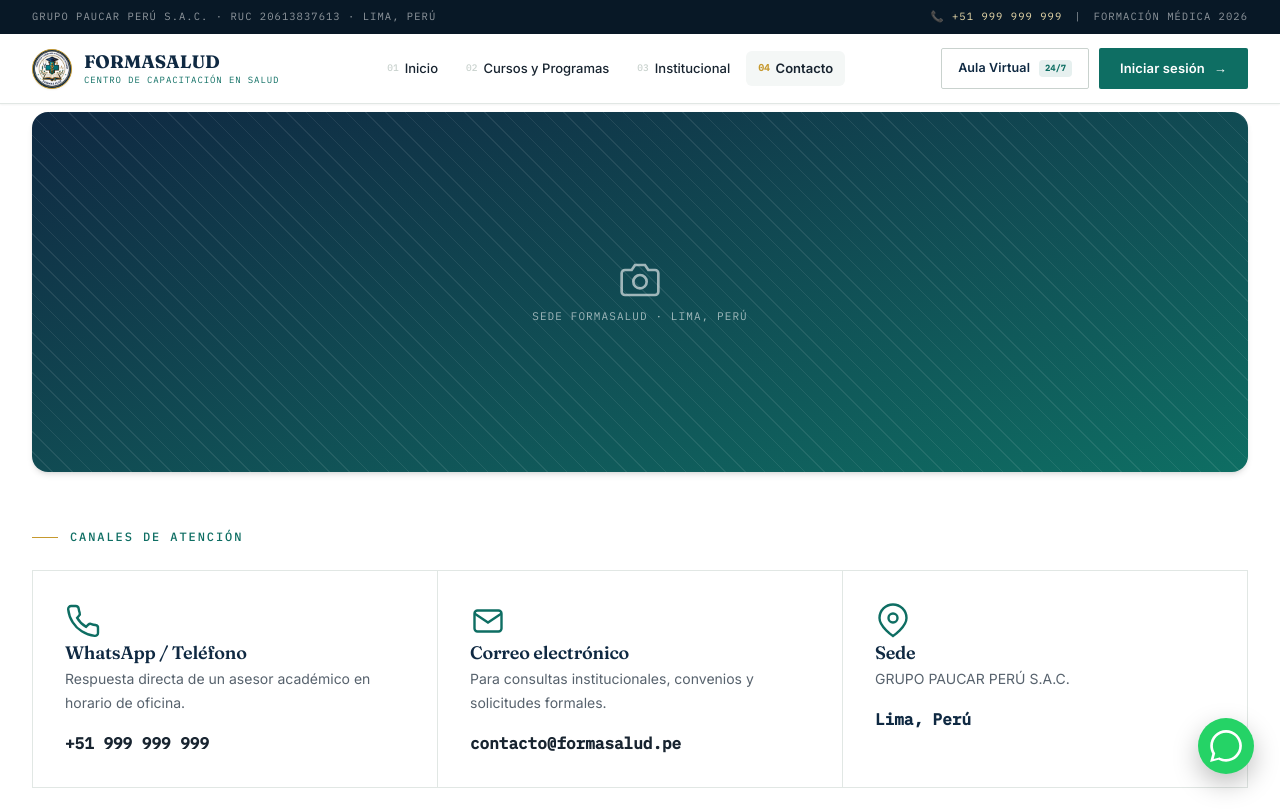
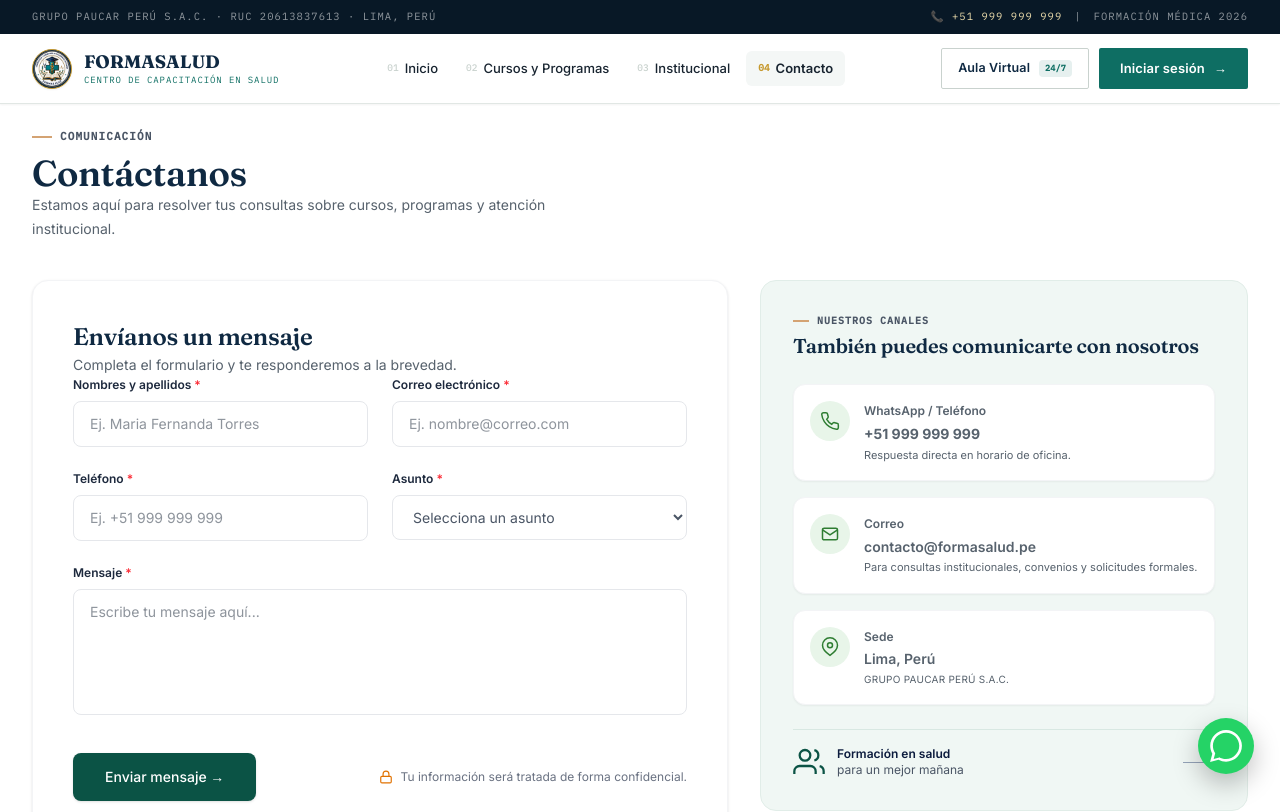
Before and after one commit to elrufo21/formasalud-web, a Next.js app: page /contacto in a window 1280 px wide. Shown: the top 812 px of the page. Built offline with nearby package versions, Linux system fonts and the light colour scheme.

Commit message:
Cambios en el estilod e contacto

```diff
--- a/src/features/contact/components/ContactSection.tsx
+++ b/src/features/contact/components/ContactSection.tsx
@@ -1,126 +1,241 @@
+"use client";
+
 import React from "react";
-import Link from "next/link";
-import { Eyebrow } from "@/components/ui/Eyebrow";
 
 export function ContactSection() {
   return (
-    <section className="!pt-2 pb-20">
-      <div className="wrap">
-        <div className="relative w-full aspect-[21/9] max-h-[360px] rounded-2xl overflow-hidden bg-gradient-to-br from-navy to-teal mb-14 shadow-md">
-          <div
-            className="absolute inset-0 opacity-[.08]"
-            style={{
-              backgroundImage:
-                "repeating-linear-gradient(45deg,#fff 0,#fff 1px,transparent 1px,transparent 14px)",
-            }}
-          />
-          <div className="absolute inset-0 flex flex-col items-center justify-center gap-2 text-center px-6">
-            <svg
-              className="w-10 h-10 text-white/60"
-              viewBox="0 0 24 24"
-              fill="none"
-              stroke="currentColor"
-              strokeWidth="1.6"
-            >
-              <path d="M23 19a2 2 0 0 1-2 2H3a2 2 0 0 1-2-2V8a2 2 0 0 1 2-2h4l2-3h6l2 3h4a2 2 0 0 1 2 2z" />
-              <circle cx="12" cy="13" r="4" />
-            </svg>
-            <span className="font-mono text-[11px] tracking-widest uppercase text-white/60">
-              Sede FORMASALUD · Lima, Perú
+    <section className="pt-4 pb-16 px-4 sm:px-6 lg:px-8 bg-white relative overflow-hidden">
+
+      {/* Cabecera */}
+      <div className="max-w-7xl mx-auto relative mb-10">
+        <div className="pt-2">
+          <div className="flex items-center gap-2 mb-2">
+            <span className="w-5 h-[2px] bg-[#d4a373]"></span>
+            <span className="text-[11px] font-mono tracking-widest text-gray-600 uppercase font-semibold">
+              Comunicación
             </span>
+          </div>
+          <h1 className="text-4xl font-serif font-bold text-[#0b1b3d] tracking-tight">
+            Contáctanos
+          </h1>
+          <p className="text-sm text-gray-600 mt-2 max-w-xl">
+            Estamos aquí para resolver tus consultas sobre cursos, programas y atención institucional.
+          </p>
         </div>
       </div>
 
-        <Eyebrow>Canales de atención</Eyebrow>
-        <div className="contact-grid grid grid-cols-1 md:grid-cols-3 gap-px bg-line border border-line mt-6">
-          <div className="contact-card bg-paper p-8">
-            <svg
-              className="w-9 h-9 text-teal"
-              viewBox="0 0 24 24"
-              fill="none"
-              stroke="currentColor"
-              strokeWidth="1.6"
+      <div className="max-w-7xl mx-auto relative z-10">
+
+        {/* Grid Principal */}
+        <div className="grid grid-cols-1 lg:grid-cols-12 gap-8 items-start mb-14">
+
+          {/* Formulario (7 columnas) */}
+          <div className="lg:col-span-7 bg-white p-8 sm:p-10 rounded-2xl border border-gray-100 shadow-sm">
+            <h2 className="text-2xl font-serif font-bold text-[#0b1b3d] mb-1">
+              Envíanos un mensaje
+            </h2>
+            <p className="text-sm text-gray-500 mb-8">
+              Completa el formulario y te responderemos a la brevedad.
+            </p>
+
+            <form onSubmit={(e) => e.preventDefault()} className="space-y-6">
+
+              <div className="grid grid-cols-1 sm:grid-cols-2 gap-6">
+                <div>
+                  <label className="block text-xs font-semibold text-slate-800 mb-2">
+                    Nombres y apellidos <span className="text-red-500">*</span>
+                  </label>
+                  <input
+                    type="text"
+                    placeholder="Ej. Maria Fernanda Torres"
+                    className="w-full px-4 py-3 text-sm bg-white border border-gray-200 rounded-lg focus:outline-none focus:border-[#0b5345] transition text-gray-800"
+                    required
+                  />
+                </div>
+                <div>
+                  <label className="block text-xs font-semibold text-slate-800 mb-2">
+                    Correo electrónico <span className="text-red-500">*</span>
+                  </label>
+                  <input
+                    type="email"
+                    placeholder="Ej. nombre@correo.com"
+                    className="w-full px-4 py-3 text-sm bg-white border border-gray-200 rounded-lg focus:outline-none focus:border-[#0b5345] transition text-gray-800"
+                    required
+                  />
+                </div>
+              </div>
+
+              <div className="grid grid-cols-1 sm:grid-cols-2 gap-6">
+                <div>
+                  <label className="block text-xs font-semibold text-slate-800 mb-2">
+                    Teléfono <span className="text-red-500">*</span>
+                  </label>
+                  <input
+                    type="text"
+                    placeholder="Ej. +51 999 999 999"
+                    className="w-full px-4 py-3 text-sm bg-white border border-gray-200 rounded-lg focus:outline-none focus:border-[#0b5345] transition text-gray-800"
+                    required
+                  />
+                </div>
+                <div>
+                  <label className="block text-xs font-semibold text-slate-800 mb-2">
+                    Asunto <span className="text-red-500">*</span>
+                  </label>
+                  <select className="w-full px-4 py-3 text-sm bg-white border border-gray-200 rounded-lg focus:outline-none focus:border-[#0b5345] transition text-gray-600">
+                    <option>Selecciona un asunto</option>
+                    <option>Consultas sobre Cursos</option>
+                    <option>Programas Académicos</option>
+                    <option>Atención Institucional</option>
+                  </select>
+                </div>
+              </div>
+
+              <div>
+                <label className="block text-xs font-semibold text-slate-800 mb-2">
+                  Mensaje <span className="text-red-500">*</span>
+                </label>
+                <textarea
+                  rows={5}
+                  placeholder="Escribe tu mensaje aquí..."
+                  className="w-full px-4 py-3 text-sm bg-white border border-gray-200 rounded-lg focus:outline-none focus:border-[#0b5345] transition resize-none text-gray-800"
+                  required
+                ></textarea>
+              </div>
+
+              <div className="flex flex-col sm:flex-row items-center justify-between gap-4 pt-2">
+                <button
+                  type="submit"
+                  className="w-full sm:w-auto bg-[#0b5345] text-white px-8 py-3.5 rounded-lg text-sm font-medium hover:bg-[#083d33] transition shadow-sm"
                 >
+                  Enviar mensaje &rarr;
+                </button>
+
+                <div className="flex items-center gap-2 text-xs text-gray-500">
+                  <svg className="w-3.5 h-3.5 text-amber-600 shrink-0" fill="none" viewBox="0 0 24 24" stroke="currentColor" strokeWidth="2">
+                    <rect x="3" y="11" width="18" height="11" rx="2" ry="2" />
+                    <path d="M7 11V7a5 5 0 0 1 10 0v4" />
+                  </svg>
+                  <span>Tu información será tratada de forma confidencial.</span>
+                </div>
+              </div>
+
+            </form>
+          </div>
+
+          {/* Tarjeta de Canales (5 columnas) - Contiene el bloque de personas exacto */}
+          <div className="lg:col-span-5 bg-[#f0f7f4] p-8 rounded-2xl border border-[#e1ede8] space-y-6">
+
+            <div>
+              <div className="flex items-center gap-2 mb-1">
+                <span className="w-4 h-[2px] bg-[#d4a373]"></span>
+                <span className="text-[10px] font-mono tracking-widest text-gray-600 uppercase font-semibold">
+                  Nuestros Canales
+                </span>
+              </div>
+              <h3 className="text-xl font-serif font-bold text-[#0b1b3d] mt-1">
+                También puedes comunicarte con nosotros
+              </h3>
+            </div>
+
+            <div className="space-y-4 text-sm">
+
+              {/* WhatsApp Item */}
+              <div className="bg-white p-4 rounded-xl border border-gray-100 flex items-start gap-3.5 shadow-xs">
+                <div className="w-10 h-10 rounded-full bg-[#e8f5e9] flex items-center justify-center text-[#2e7d32] shrink-0">
+                  <svg className="w-5 h-5" fill="none" viewBox="0 0 24 24" stroke="currentColor" strokeWidth="1.8">
                     <path d="M22 16.92v3a2 2 0 0 1-2.18 2 19.79 19.79 0 0 1-8.63-3.07 19.5 19.5 0 0 1-6-6 19.79 19.79 0 0 1-3.07-8.67A2 2 0 0 1 4.11 2h3a2 2 0 0 1 2 1.72c.12.9.34 1.79.66 2.65a2 2 0 0 1-.45 2.11L8.09 9.91a16 16 0 0 0 6 6l1.43-1.43a2 2 0 0 1 2.11-.45c.86.32 1.75.54 2.65.66A2 2 0 0 1 22 16.92z" />
                   </svg>
-            <h4 className="text-lg font-serif text-navy font-semibold mt-4">
-              WhatsApp / Teléfono
-            </h4>
-            <p className="text-sm text-ink-soft mt-2 leading-relaxed">
-              Respuesta directa de un asesor académico en horario de oficina.
-            </p>
-            <a
-              className="value block mt-4 font-mono font-semibold text-navy text-base hover:text-teal"
-              href="https://wa.me/51999999999"
-              target="_blank"
-              rel="noopener noreferrer"
-            >
-              +51 999 999 999
-            </a>
+                </div>
+                <div>
+                  <p className="font-semibold text-[#0b1b3d] text-xs">WhatsApp / Teléfono</p>
+                  <p className="text-[#0b5345] font-bold text-sm mt-0.5">+51 999 999 999</p>
+                  <p className="text-[11px] text-gray-500 mt-0.5">Respuesta directa en horario de oficina.</p>
+                </div>
               </div>
 
-          <div className="contact-card bg-paper p-8">
-            <svg
-              className="w-9 h-9 text-teal"
-              viewBox="0 0 24 24"
-              fill="none"
-              stroke="currentColor"
-              strokeWidth="1.6"
-            >
+              {/* Correo Item */}
+              <div className="bg-white p-4 rounded-xl border border-gray-100 flex items-start gap-3.5 shadow-xs">
+                <div className="w-10 h-10 rounded-full bg-[#e8f5e9] flex items-center justify-center text-[#2e7d32] shrink-0">
+                  <svg className="w-5 h-5" fill="none" viewBox="0 0 24 24" stroke="currentColor" strokeWidth="1.8">
                     <rect x="3" y="5" width="18" height="14" rx="2" />
                     <path d="M3 7l9 6 9-6" />
                   </svg>
-            <h4 className="text-lg font-serif text-navy font-semibold mt-4">
-              Correo electrónico
-            </h4>
-            <p className="text-sm text-ink-soft mt-2 leading-relaxed">
-              Para consultas institucionales, convenios y solicitudes formales.
-            </p>
-            <a
-              className="value block mt-4 font-mono font-semibold text-navy text-base hover:text-teal"
-              href="mailto:contacto@formasalud.pe"
-            >
-              contacto@formasalud.pe
-            </a>
+                </div>
+                <div>
+                  <p className="font-semibold text-[#0b1b3d] text-xs">Correo</p>
+                  <p className="text-[#0b5345] font-semibold text-sm mt-0.5">contacto@formasalud.pe</p>
+                  <p className="text-[11px] text-gray-500 mt-0.5">Para consultas institucionales, convenios y solicitudes formales.</p>
+                </div>
               </div>
 
-          <div className="contact-card bg-paper p-8">
-            <svg
-              className="w-9 h-9 text-teal"
-              viewBox="0 0 24 24"
-              fill="none"
-              stroke="currentColor"
-              strokeWidth="1.6"
-            >
+              {/* Sede Item */}
+              <div className="bg-white p-4 rounded-xl border border-gray-100 flex items-start gap-3.5 shadow-xs">
+                <div className="w-10 h-10 rounded-full bg-[#e8f5e9] flex items-center justify-center text-[#2e7d32] shrink-0">
+                  <svg className="w-5 h-5" fill="none" viewBox="0 0 24 24" stroke="currentColor" strokeWidth="1.8">
                     <path d="M21 10c0 6-9 12-9 12s-9-6-9-12a9 9 0 0 1 18 0z" />
                     <circle cx="12" cy="10" r="3" />
                   </svg>
-            <h4 className="text-lg font-serif text-navy font-semibold mt-4">
-              Sede
-            </h4>
-            <p className="text-sm text-ink-soft mt-2 leading-relaxed">
-              GRUPO PAUCAR PERÚ S.A.C.
-            </p>
-            <span className="value block mt-4 font-mono font-semibold text-navy text-base">
-              Lima, Perú
-            </span>
+                </div>
+                <div>
+                  <p className="font-semibold text-[#0b1b3d] text-xs">Sede</p>
+                  <p className="text-[#0b1b3d] font-semibold text-sm mt-0.5">Lima, Perú</p>
+                  <p className="text-[10px] text-gray-400 tracking-wide uppercase mt-0.5">GRUPO PAUCAR PERÚ S.A.C.</p>
                 </div>
               </div>
 
-        <div className="claim-band bg-tealtint border border-line p-8 md:p-10 flex flex-col md:flex-row justify-between items-start md:items-center gap-6 mt-14 rounded-sm">
-          <div>
-            <h4 className="text-xl font-serif text-navy font-semibold">
-              Libro de Reclamaciones
-            </h4>
-            <p className="text-sm text-ink-soft mt-1.5 leading-relaxed max-w-xl">
-              Como establece la normativa peruana de protección al consumidor, FORMASALUD pone a tu disposición este canal formal.
+            </div>
+
+            {/* Bloque inferior interno de la tarjeta con el ícono de personas, textos y guion horizontal */}
+            <div className="pt-4 border-t border-[#d8e8e2] flex items-center justify-between gap-3">
+              <div className="flex items-center gap-3">
+                <div className="text-[#0b5345] shrink-0">
+                  <svg className="w-8 h-8" fill="none" viewBox="0 0 24 24" stroke="currentColor" strokeWidth="1.7">
+                    <path d="M17 21v-2a4 4 0 0 0-4-4H5a4 4 0 0 0-4 4v2" />
+                    <circle cx="9" cy="7" r="4" />
+                    <path d="M23 21v-2a4 4 0 0 0-3-3.87" />
+                    <path d="M16 3.13a4 4 0 0 1 0 7.75" />
+                  </svg>
+                </div>
+                <div className="text-xs">
+                  <span className="font-semibold text-[#0b1b3d] block">Formación en salud</span>
+                  <span className="text-gray-600 block">para un mejor mañana</span>
+                </div>
+              </div>
+              <span className="w-8 h-[1px] bg-[#94a3b8] shrink-0"></span>
+            </div>
+
+          </div>
+
+        </div>
+
+      </div>
+
+      {/* Franja Inferior Completa (Con el libro abierto y texto largo original) */}
+      <div className="w-full bg-[#f0f7f4] border-t border-b border-[#e1ede8] py-6 px-4 sm:px-8 lg:px-16 mt-8">
+        <div className="max-w-7xl mx-auto flex flex-col md:flex-row items-center justify-between gap-6 text-center md:text-left">
+
+          <div className="flex items-center gap-4">
+            <div className="text-[#0b5345] shrink-0">
+              <svg className="w-9 h-9" fill="none" viewBox="0 0 24 24" stroke="currentColor" strokeWidth="1.8">
+                <path d="M2 3h6a4 4 0 0 1 4 4v14a3 3 0 0 0-3-3H2z" />
+                <path d="M22 3h-6a4 4 0 0 0-4 4v14a3 3 0 0 1 3-3h7z" />
+              </svg>
+            </div>
+            <p className="text-xs sm:text-sm text-gray-600 font-medium">
+              Seguimos construyendo una comunidad de profesionales comprometidos con la salud del Perú.
             </p>
           </div>
-          <Link href="#" className="btn btn-ghost">
-            Ir al Libro de Reclamaciones
-          </Link>
+
+          <div className="flex items-center gap-3">
+            <span className="hidden lg:block w-12 h-[1px] bg-[#94a3b8]"></span>
+            <span className="font-mono text-[11px] tracking-widest text-gray-500 uppercase">
+              Conocimiento que transforma
+            </span>
+          </div>
+
         </div>
       </div>
+
     </section>
   );
 }
```
Lines whose indentation alone changed are shown as unchanged.
